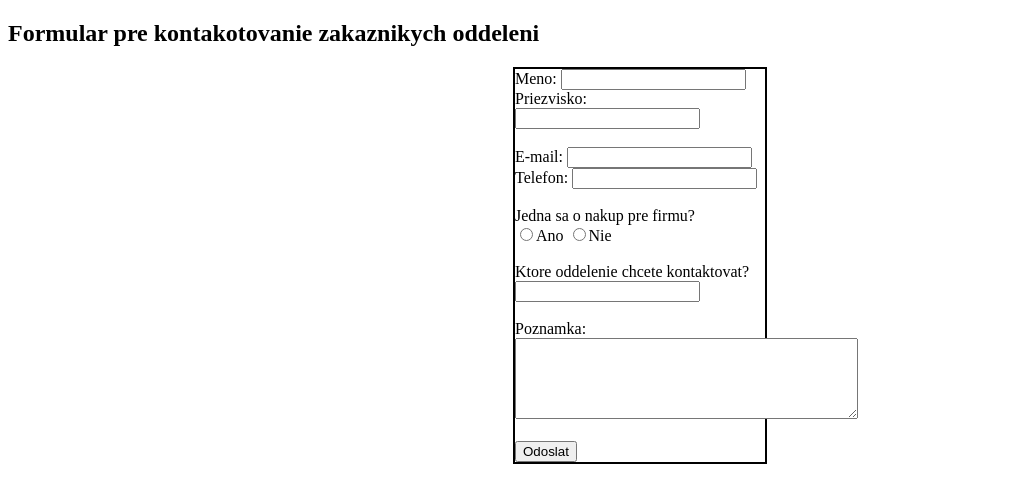
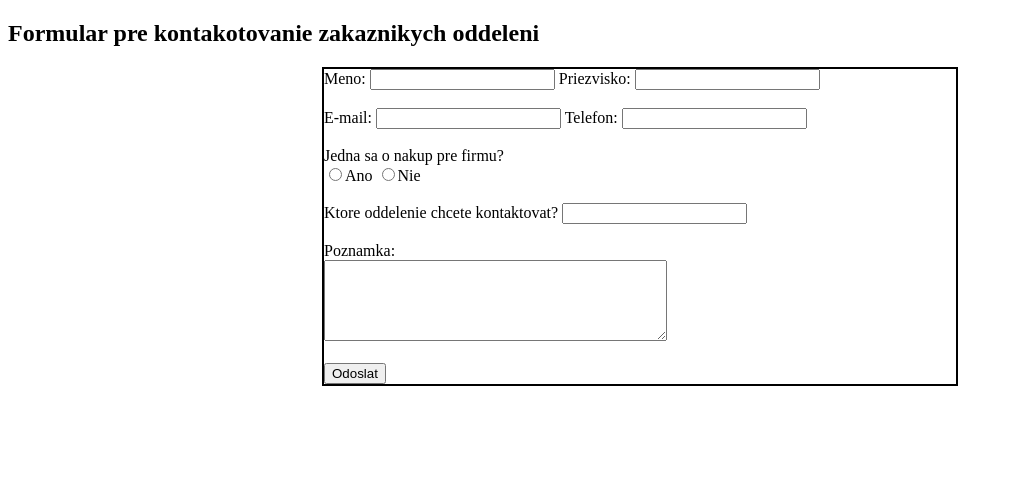
Before and after one commit to BlizmanJakub/blizman-iot, a PHP site: page /form.php in a window 1280 px wide. Shown: the top 503 px of the page, without its empty margins (0-1012 px from the left). Run offline with PHP 8.4, Linux system fonts and the light colour scheme.

Commit message:
update css v4

```diff
--- a/styleForm.css
+++ b/styleForm.css
@@ -1,5 +1,5 @@
 .form{
-    width: 250px;
+    width: 50%;
     border: 2px solid black;
     margin: 0 auto;
 }
```
